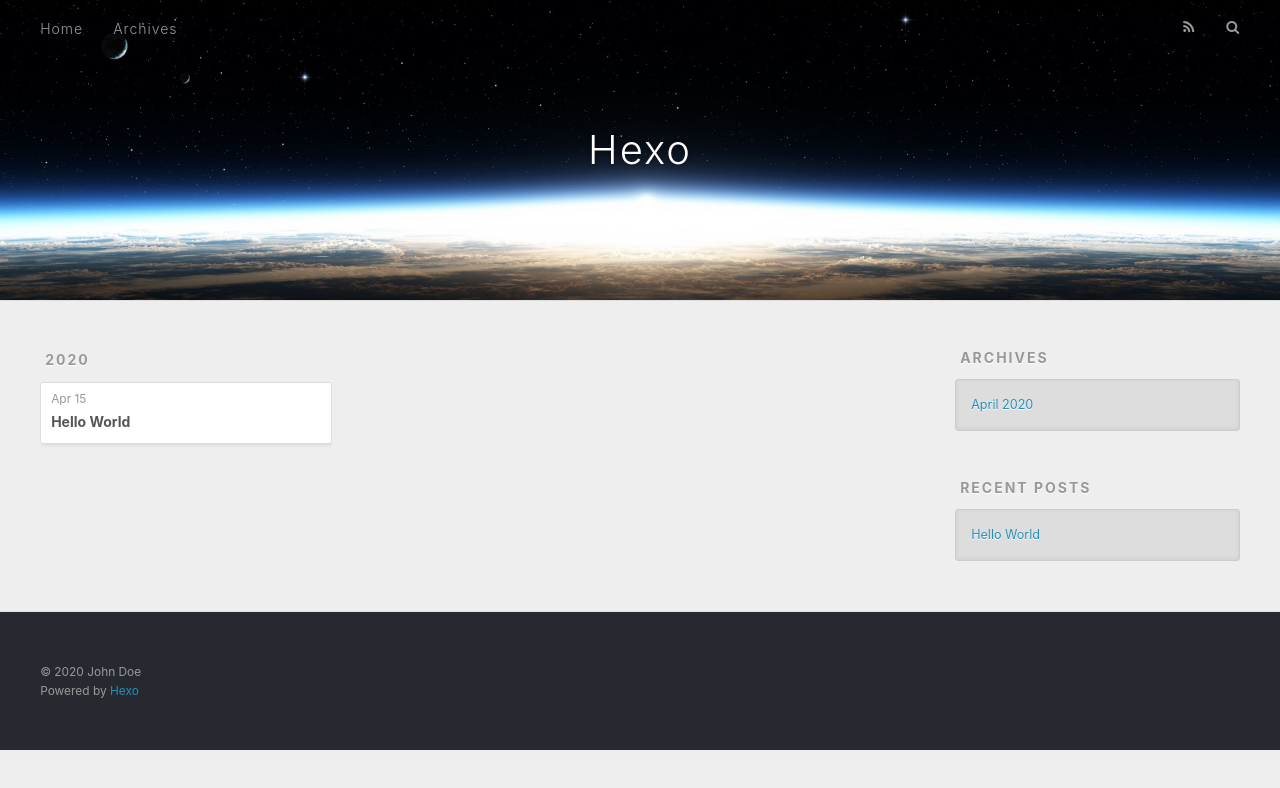
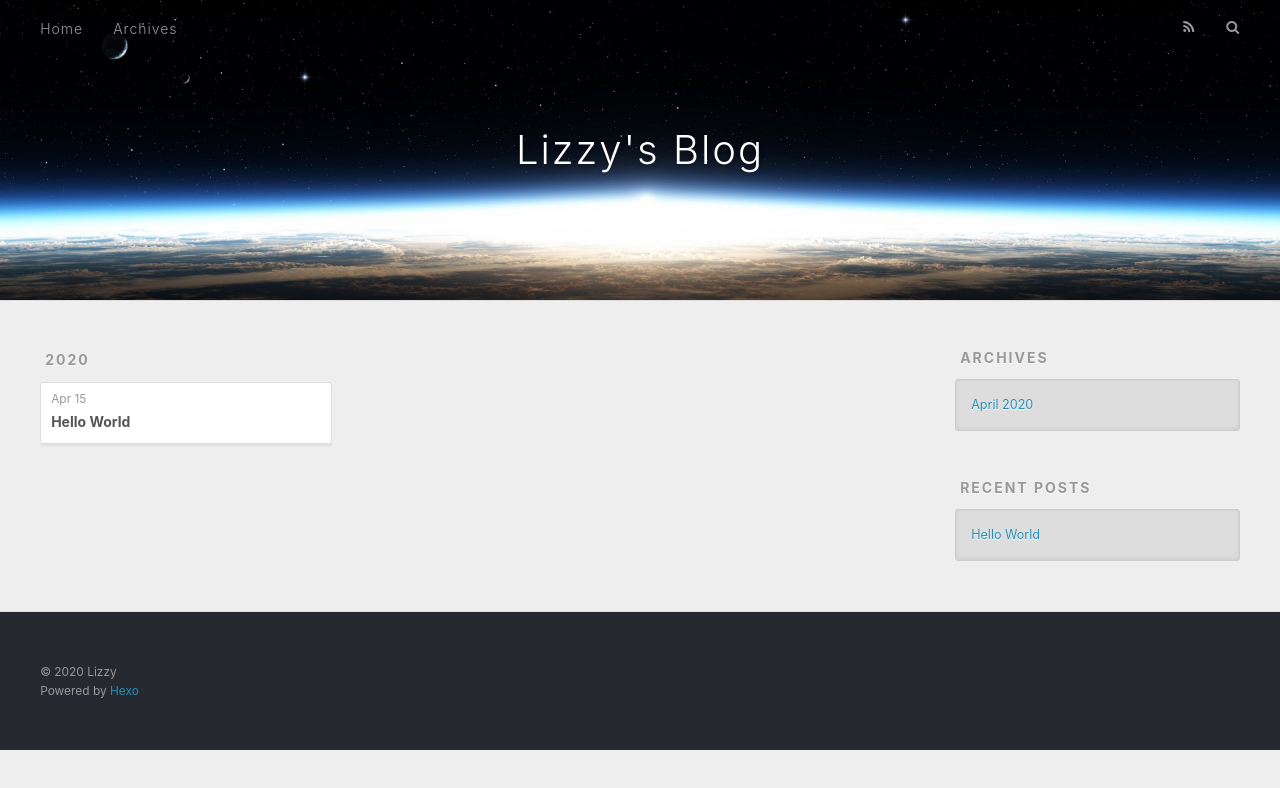
Before and after one commit to Elizabeth-liu/blog, a plain HTML site: page archives/2020/04/index.html in a window 1280 px wide. Drawn offline with nearby package versions, Linux system fonts and the light colour scheme.

Commit message:
Site updated: 2020-04-15 16:19:04

```diff
--- a/archives/2020/04/index.html
+++ b/archives/2020/04/index.html
@@ -5,17 +5,17 @@
 
 
 
-  <title>Archives: 2020/4 | Hexo</title>
+  <title>Archives: 2020/4 | Lizzy&#39;s Blog</title>
   <meta name="viewport" content="width=device-width, initial-scale=1, maximum-scale=1">
   <meta property="og:type" content="website">
-<meta property="og:title" content="Hexo">
+<meta property="og:title" content="Lizzy&#39;s Blog">
 <meta property="og:url" content="http://yoursite.com/archives/2020/04/index.html">
-<meta property="og:site_name" content="Hexo">
+<meta property="og:site_name" content="Lizzy&#39;s Blog">
 <meta property="og:locale" content="en_US">
-<meta property="article:author" content="John Doe">
+<meta property="article:author" content="Lizzy">
 <meta name="twitter:card" content="summary">
 
-    <link rel="alternate" href="/atom.xml" title="Hexo" type="application/atom+xml">
+    <link rel="alternate" href="/atom.xml" title="Lizzy&#39;s Blog" type="application/atom+xml">
 
 
     <link rel="icon" href="/favicon.png">
@@ -36,7 +36,7 @@
   <div id="header-outer" class="outer">
     <div id="header-title" class="inner">
       <h1 id="logo-wrap">
-        <a href="/" id="logo">Hexo</a>
+        <a href="/" id="logo">Lizzy&#39;s Blog</a>
       </h1>
 
     </div>
@@ -141,7 +141,7 @@
 
   <div class="outer">
     <div id="footer-info" class="inner">
-      &copy; 2020 John Doe<br>
+      &copy; 2020 Lizzy<br>
       Powered by <a href="http://hexo.io/" target="_blank">Hexo</a>
     </div>
   </div>
```
Also changed, not shown: 2020/04/15/hello-world/index.html (+6 -6 lines), archives/2020/index.html (+7 -7 lines), archives/index.html (+7 -7 lines), index.html (+7 -7 lines).
